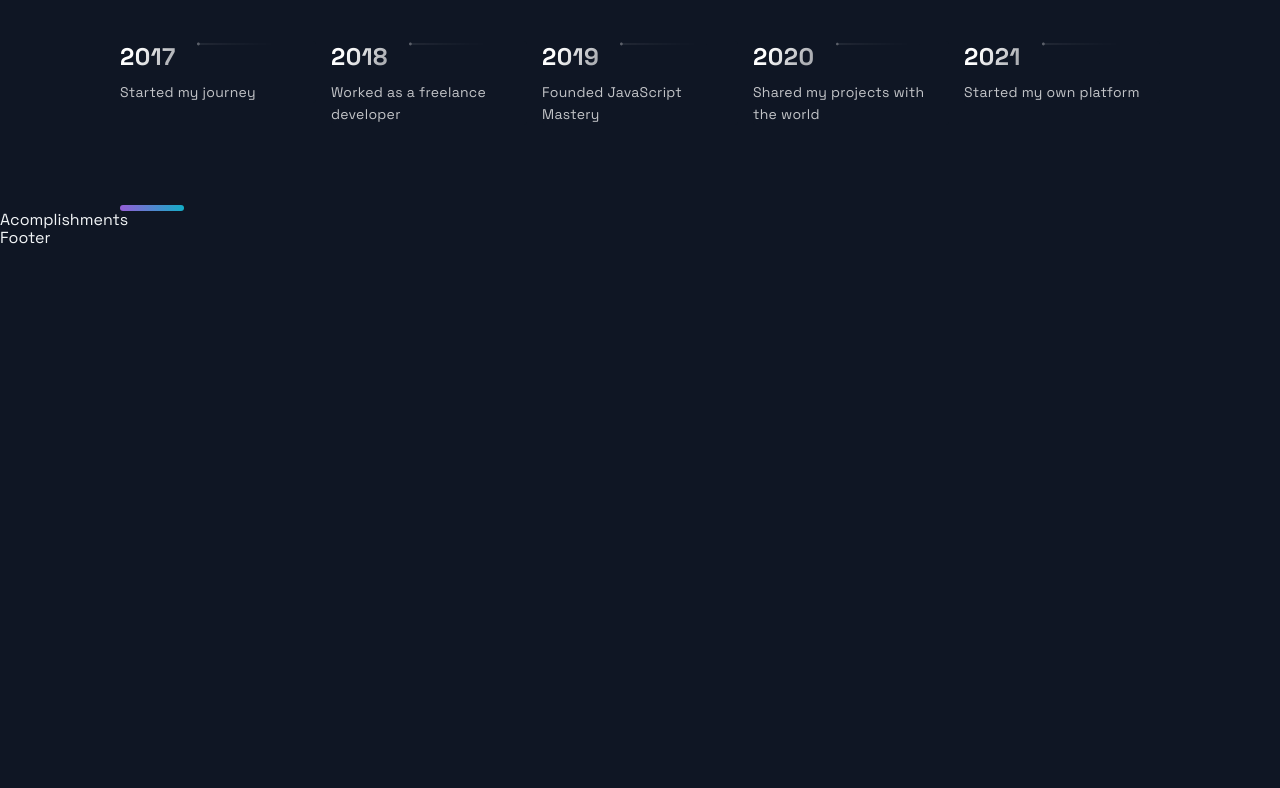
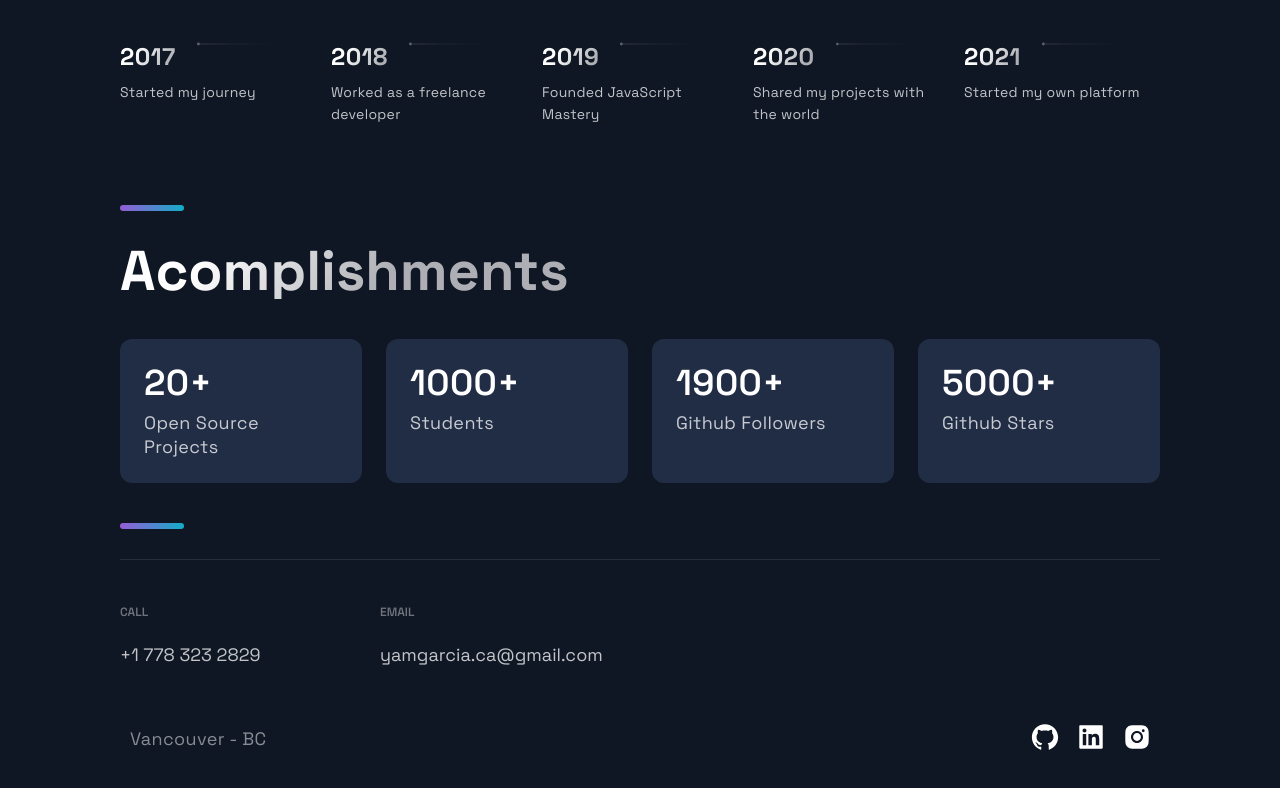
Before and after one commit to yamgarcia/Portfolio, a Next.js app: page / in a window 1280 px wide. Shown: the part 2672-3460 px from the top of the page. Before the commit the page ends 2920 px from the top, so only its background shows below. Built offline with nearby package versions, Linux system fonts and the light colour scheme.

Commit message:
Add acomplishments section

```diff
--- a/src/components/Acomplishments/Acomplishments.js
+++ /dev/null
@@ -1,19 +0,0 @@
-import React from 'react';
-
-import { Section, SectionDivider, SectionTitle } from '../../styles/GlobalComponents';
-import { Box, Boxes, BoxNum, BoxText } from './AcomplishmentsStyles';
-
-const data = [
-  { number: 20, text: 'Open Source Projects'},
-  { number: 1000, text: 'Students', },
-  { number: 1900, text: 'Github Followers', },
-  { number: 5000, text: 'Github Stars', }
-];
-
-const Acomplishments = () => (
-  <div>
-    Acomplishments
-  </div>
-);
-
-export default Acomplishments;
--- /dev/null
+++ b/src/components/Acomplishments/Acomplishments.jsx
@@ -0,0 +1,34 @@
+import React from "react";
+
+import {
+  Section,
+  SectionDivider,
+  SectionTitle,
+} from "../../styles/GlobalComponents";
+import { Box, Boxes, BoxNum, BoxText } from "./AcomplishmentsStyles";
+
+const data = [
+  { number: 20, text: "Open Source Projects" },
+  { number: 1000, text: "Students" },
+  { number: 1900, text: "Github Followers" },
+  { number: 5000, text: "Github Stars" },
+];
+
+const Acomplishments = () => (
+  <>
+    <Section>
+      <SectionTitle> Acomplishments </SectionTitle>
+      <Boxes>
+        {data.map((card, i) => (
+          <Box key={i}>
+            <BoxNum>{card.number}+</BoxNum>
+            <BoxText>{card.text}</BoxText>
+          </Box>
+        ))}
+      </Boxes>
+      <SectionDivider />
+    </Section>
+  </>
+);
+
+export default Acomplishments;
--- a/src/components/Footer/Footer.js
+++ /dev/null
@@ -1,15 +0,0 @@
-import React from 'react';
-import { AiFillGithub, AiFillInstagram, AiFillLinkedin } from 'react-icons/ai';
-
-import { SocialIcons } from '../Header/HeaderStyles';
-import { CompanyContainer, FooterWrapper, LinkColumn, LinkItem, LinkList, LinkTitle, Slogan, SocialContainer, SocialIconsContainer } from './FooterStyles';
-
-const Footer = () => {
-  return (
-    <div>
-      Footer
-    </div>
-  );
-};
-
-export default Footer;
--- /dev/null
+++ b/src/components/Footer/Footer.jsx
@@ -0,0 +1,56 @@
+import React from "react";
+import { AiFillGithub, AiFillInstagram, AiFillLinkedin } from "react-icons/ai";
+
+import { SocialIcons } from "../Header/HeaderStyles";
+import {
+  CompanyContainer,
+  FooterWrapper,
+  LinkColumn,
+  LinkItem,
+  LinkList,
+  LinkTitle,
+  Slogan,
+  SocialContainer,
+  SocialIconsContainer,
+} from "./FooterStyles";
+
+const Footer = () => {
+  return (
+    <>
+      <FooterWrapper>
+        <LinkList>
+          <LinkColumn>
+            <LinkTitle>Call</LinkTitle>
+            <LinkItem href='tell:778-323-2829'>+1 778 323 2829</LinkItem>
+          </LinkColumn>
+          <LinkColumn>
+            <LinkTitle>Email</LinkTitle>
+            <LinkItem href='mailto:yamgarcia.ca@gmail.com'>
+              yamgarcia.ca@gmail.com
+            </LinkItem>
+          </LinkColumn>
+        </LinkList>
+        <SocialIconsContainer>
+          <CompanyContainer>
+            <Slogan> Vancouver - BC </Slogan>
+          </CompanyContainer>
+          <SocialContainer>
+            <SocialIcons href='https://github.com'>
+              <AiFillGithub size='3rem' />
+            </SocialIcons>
+
+            <SocialIcons href='https://linkedin.com'>
+              <AiFillLinkedin size='3rem' />
+            </SocialIcons>
+
+            <SocialIcons href='https://instagram.com'>
+              <AiFillInstagram size='3rem' />
+            </SocialIcons>
+          </SocialContainer>
+        </SocialIconsContainer>
+      </FooterWrapper>
+    </>
+  );
+};
+
+export default Footer;
```
